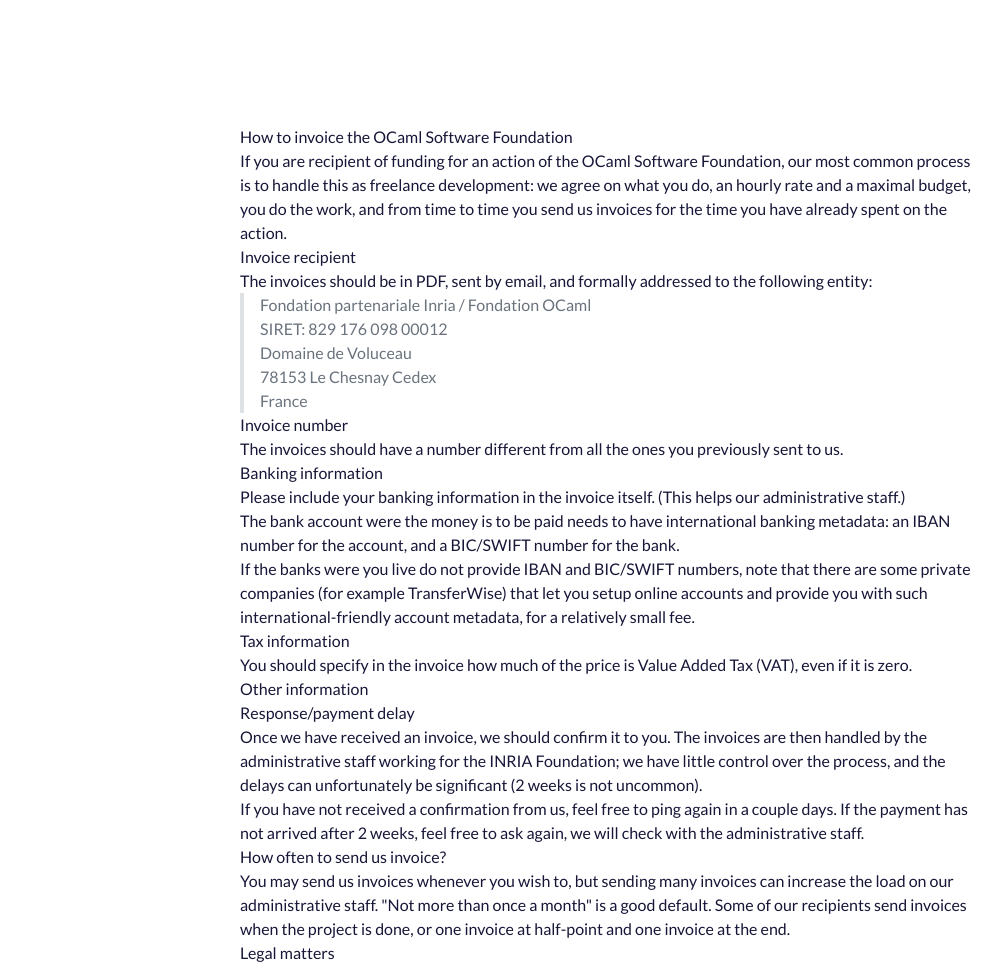
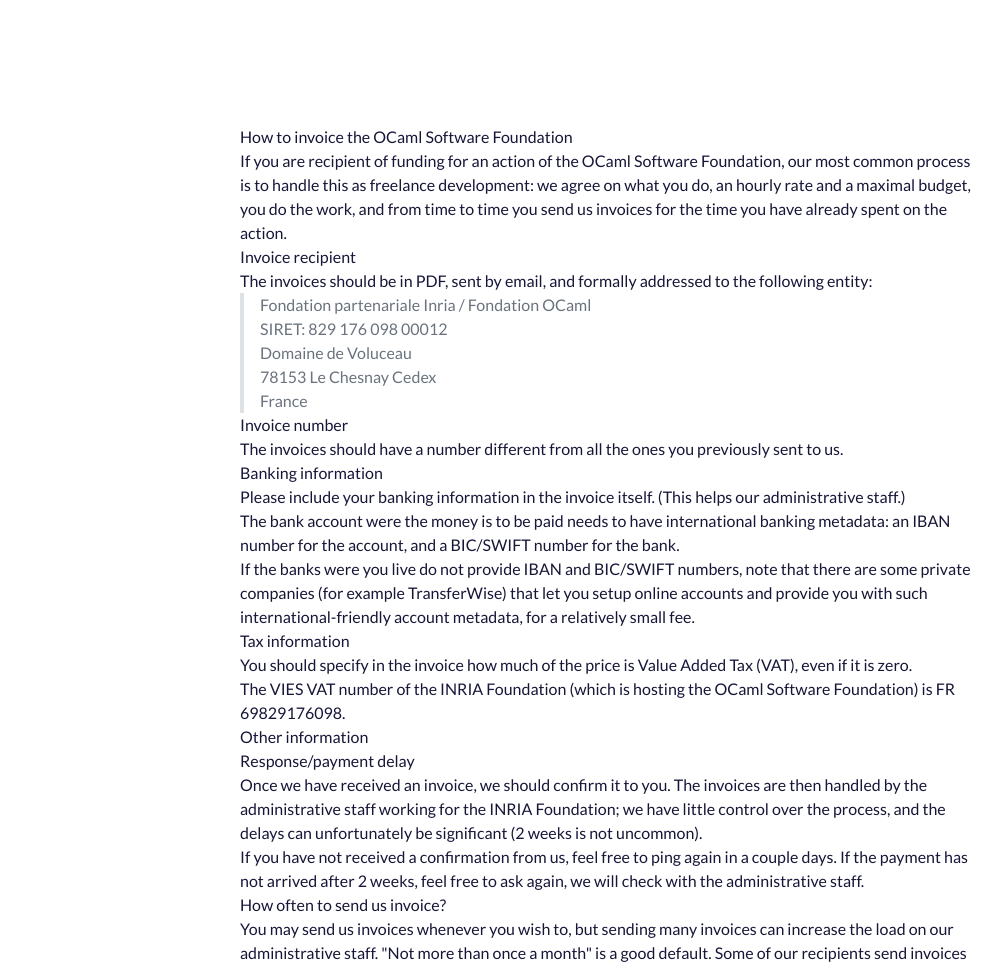
Before and after one commit to ocaml-sf/ocaml-sf-website, an Eleventy site: page src/internal/invoice-information.md in a window 1280 px wide. Shown: the part 131-1093 px from the top of the page, without its empty margins (32-1034 px from the left). Built offline with nearby package versions, Linux system fonts and the light colour scheme; Eleventy itself is replaced by a stand-in of ours; files that its build step writes are made by us from their sources; what markdown-it-attrs, markdown-it-modify-token would draw is missing.

Commit message:
adding OCSF VAT information

```diff
--- a/src/internal/invoice-information.md
+++ b/src/internal/invoice-information.md
@@ -46,6 +46,8 @@
 
 You should specify in the invoice how much of the price is Value Added Tax (VAT), even if it is zero.
 
+The VIES VAT number of the INRIA Foundation (which is hosting the OCaml Software Foundation) is FR 69829176098.
+
 ## Other information
 
 ### Response/payment delay
```
